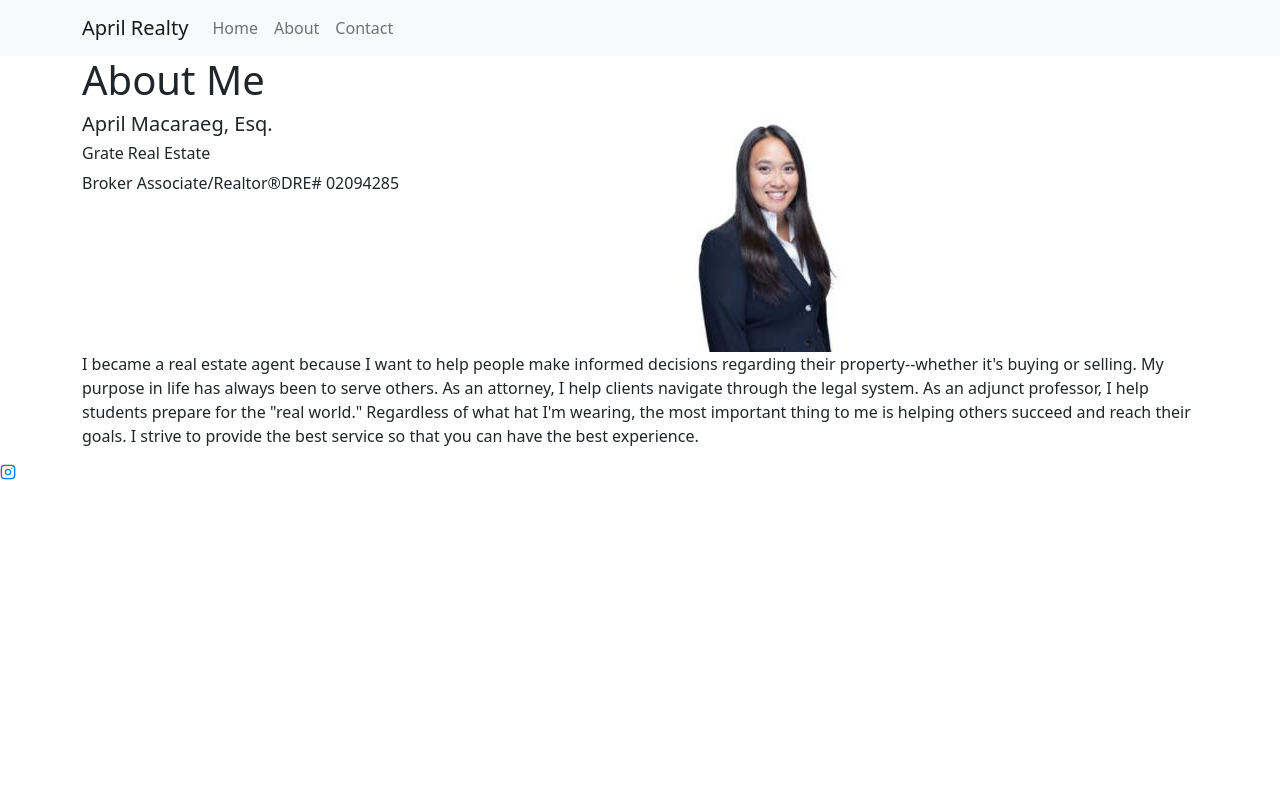
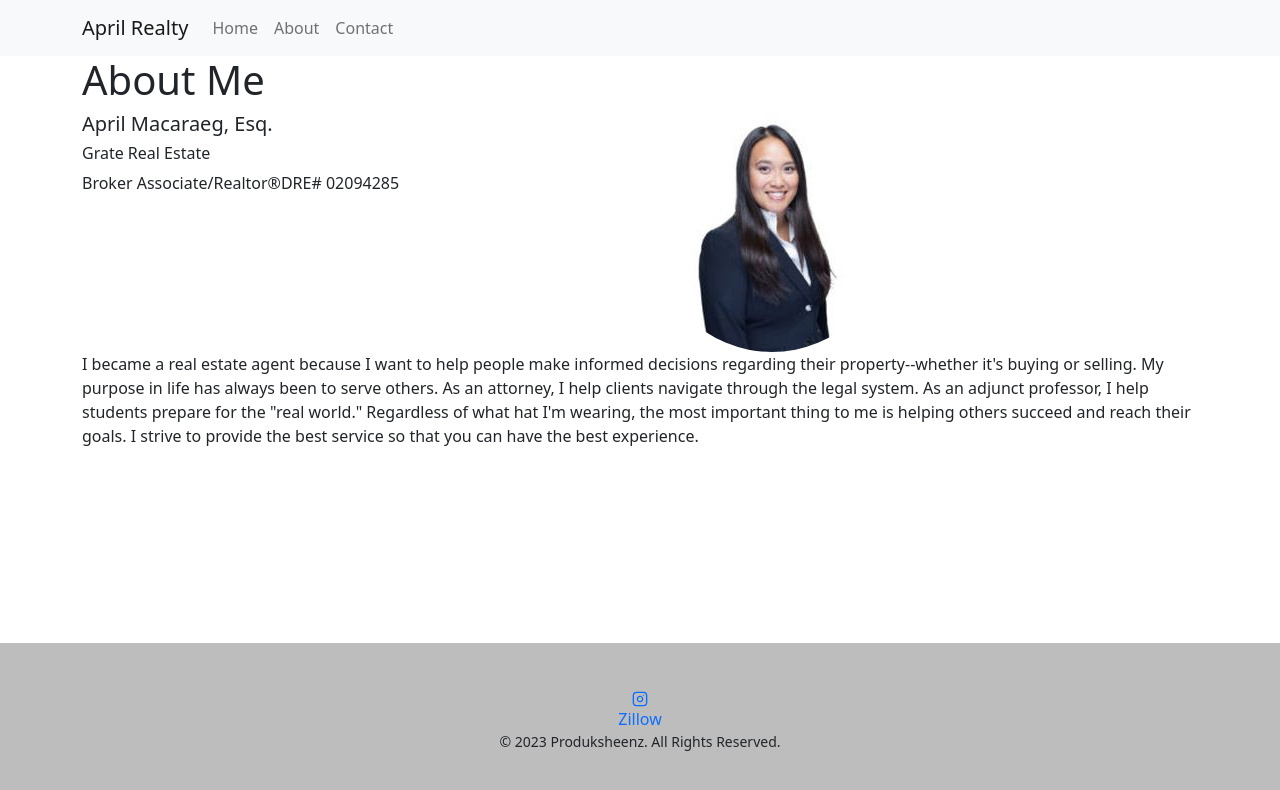
Before and after one commit to essbee808/april-realty, a React (Create React App) app: page /about in a window 1280 px wide. Shown: the top 790 px of the page. Built offline with nearby package versions, Linux system fonts and the light colour scheme.

Commit message:
Customize footer styling and add copyright

```diff
--- a/src/components/about/About.jsx
+++ b/src/components/about/About.jsx
@@ -1,6 +1,7 @@
 import React from 'react'
 import {SiZillow} from 'react-icons/si'
 import Profile from '../../assets/profile.jpg'
+import Image from 'react-bootstrap/Image'
 
 import Container from 'react-bootstrap/Container'
 import Row from 'react-bootstrap/Row'
@@ -17,7 +18,7 @@ const About = () => {
               <h7>Broker Associate/Realtor®</h7>
               <h7>DRE# 02094285</h7>
           </Col>
-          <Col><img src={Profile} alt="Profile photo"></img></Col>
+          <Col><Image src={Profile} alt="Profile photo" roundedCircle/></Col>
         </Row>
         <Row>
           <Col>
--- a/src/components/footer/Footer.jsx
+++ b/src/components/footer/Footer.jsx
@@ -1,13 +1,17 @@
 import React from 'react'
 import {FiInstagram} from 'react-icons/fi'
+import './footer.css'
 
 const Footer = () => {
   return (
     <footer>
       <div className="footer_socials">
-        <a href="https://www.instagram.com/aprilrealty" target="_blank"><FiInstagram/></a>
-        <a href=""></a>
+        <a href="https://www.instagram.com/aprilrealty" target="_blank"><FiInstagram/></a><br/>
+        <a href="https://www.zillow.com/profile/macaraeg%20april" target="_blank">Zillow</a>
+      </div>
 
+      <div className="footer_copyright">
+        <small>&copy; 2023 Produksheenz. All Rights Reserved.</small>
       </div>
     </footer>
   )
--- a/src/components/footer/footer.css
+++ b/src/components/footer/footer.css
@@ -0,0 +1,15 @@
+footer {
+    background: rgb(190, 189, 189);
+    padding: 3rem 0;
+    text-align: center;
+    bottom: 0;
+    position: absolute;
+    width: 100%;
+}
+
+/* MEDIA QUERIES (SMALL DEVICES) */
+@media screen and (max-width: 600px) {
+    /* /* .footer_socials {
+
+    } */
+}
```
